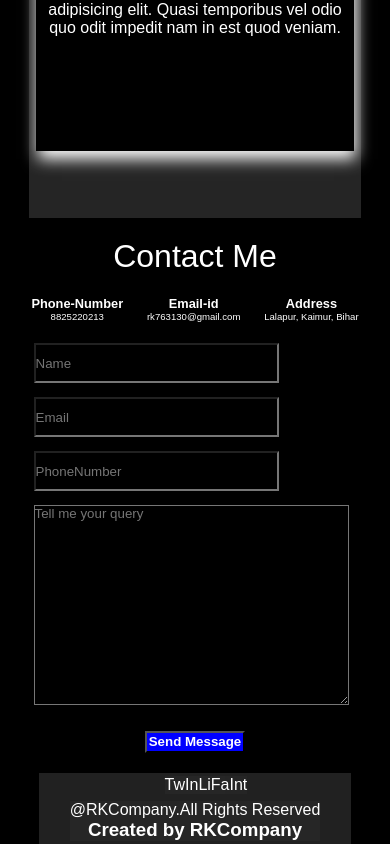
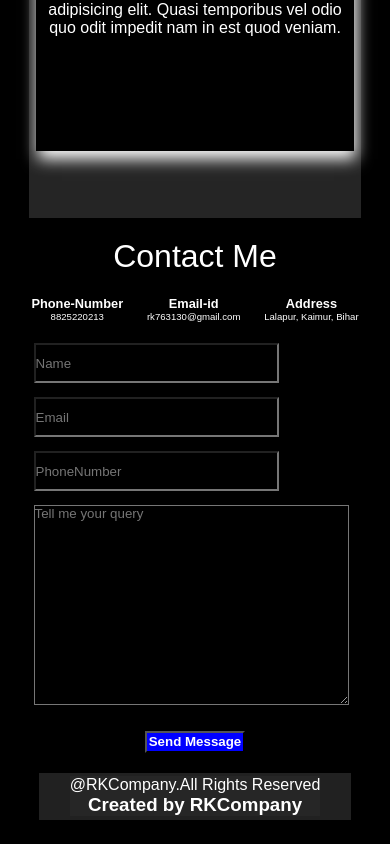
Before and after one commit to rupeshkumar8825/portfolio_website, a React (Create React App) app: page / in a window 390 px wide. Shown: the part 6790-7634 px from the top of the page. After the commit the page ends 7610 px from the top, so only its background shows below. Built offline with nearby package versions, Linux system fonts and the light colour scheme; a web font is replaced by a local one.

Commit message:
Completed the whole mission of the responsive design of portfolio website. lookign forward to host on github pages

```diff
--- a/package.json
+++ b/package.json
@@ -4,10 +4,14 @@
   "version": "0.1.0",
   "private": true,
   "dependencies": {
+    "@fortawesome/fontawesome-svg-core": "^1.2.36",
+    "@fortawesome/free-solid-svg-icons": "^5.15.4",
+    "@fortawesome/react-fontawesome": "^0.1.16",
     "@testing-library/jest-dom": "^5.16.1",
     "@testing-library/react": "^12.1.2",
     "@testing-library/user-event": "^13.5.0",
     "bootstrap": "^5.1.3",
+    "font-awesome": "^4.7.0",
     "gh-pages": "^3.2.3",
     "react": "^17.0.2",
     "react-bootstrap": "^2.1.0",
--- a/public/index.html
+++ b/public/index.html
@@ -1,15 +1,16 @@
 <!DOCTYPE html>
 <html lang="en">
+
 <head>
   <meta charset="utf-8" />
   <link rel="icon" href="%PUBLIC_URL%/favicon.ico" />
   <meta name="viewport" content="width=device-width, initial-scale=1" />
   <meta name="theme-color" content="#000000" />
-    <meta
-      name="description"
-      content="Web site created using create-react-app"
-    />
+  <meta name="description" content="Web site created using create-react-app" />
   <link rel="apple-touch-icon" href="%PUBLIC_URL%/logo192.png" />
+  <link rel="stylesheet" href="https://cdnjs.cloudflare.com/ajax/libs/font-awesome/4.7.0/css/font-awesome.min.css">
+
+
   <!--
       manifest.json provides metadata used when your web app is installed on a
       user's mobile device or desktop. See https://developers.google.com/web/fundamentals/web-app-manifest/
@@ -26,6 +27,7 @@
     -->
   <title>React App</title>
 </head>
+
 <body>
   <noscript>You need to enable JavaScript to run this app.</noscript>
   <div id="root"></div>
@@ -40,4 +42,5 @@
       To create a production bundle, use `npm run build` or `yarn build`.
     -->
 </body>
+
 </html>
--- a/src/App.js
+++ b/src/App.js
@@ -9,6 +9,8 @@ import Contact from './components/Contact';
 import Footer from './components/Footer';
 import Skill from './components/Skills';
 import Process from './components/Process';
+
+
 
 // calling the function if the component is being scrolled
 // defining the onscroll handler for this in the react
--- a/src/components/Footer.js
+++ b/src/components/Footer.js
@@ -1,6 +1,7 @@
 // this is the footer component of the website
 import React from 'react';
 import "../css/footer.css";
+
 
 // defining the functional component of the footer
 const Footer = () => {
@@ -9,13 +10,20 @@ const Footer = () => {
     return (
         <>
             <div className="footer">
-                <div className="footer-icons">
-                    <p className="icons">Tw</p>
-                    <p className="icons">In</p>
-                    <p className="icons">Li</p>
-                    <p className="icons">Fa</p>
-                    <p className="icons">Int</p>
-                </div>
+                {/* <div className="footer-icons">
+                    <p className="icons">
+                        <img src={instagram} alt="" />
+                    </p>
+                    <p className="icons">
+                        <img src={facebook} alt="" />
+                    </p>
+                    <p className="icons">
+                        <img src={linkedin} alt="" />
+                    </p>
+                    <p className="icons">
+                        <img src={github} alt="" />
+                    </p>
+                </div> */}
                 <div className="footer-content">
                     <p>@RKCompany.All Rights Reserved</p>
                     <h3>Created by RKCompany</h3>
--- a/src/css/footer.css
+++ b/src/css/footer.css
@@ -49,3 +49,8 @@
   color: white;
   background-color: rgba(39, 38, 38, 0.871);
 }
+
+.footer-icons .icons {
+  height: 1px;
+  width: 1px;
+}
```
Also changed, not shown: 1 other file (tests, documents, lock files or other folders). Lines whose indentation alone changed are shown as unchanged.
